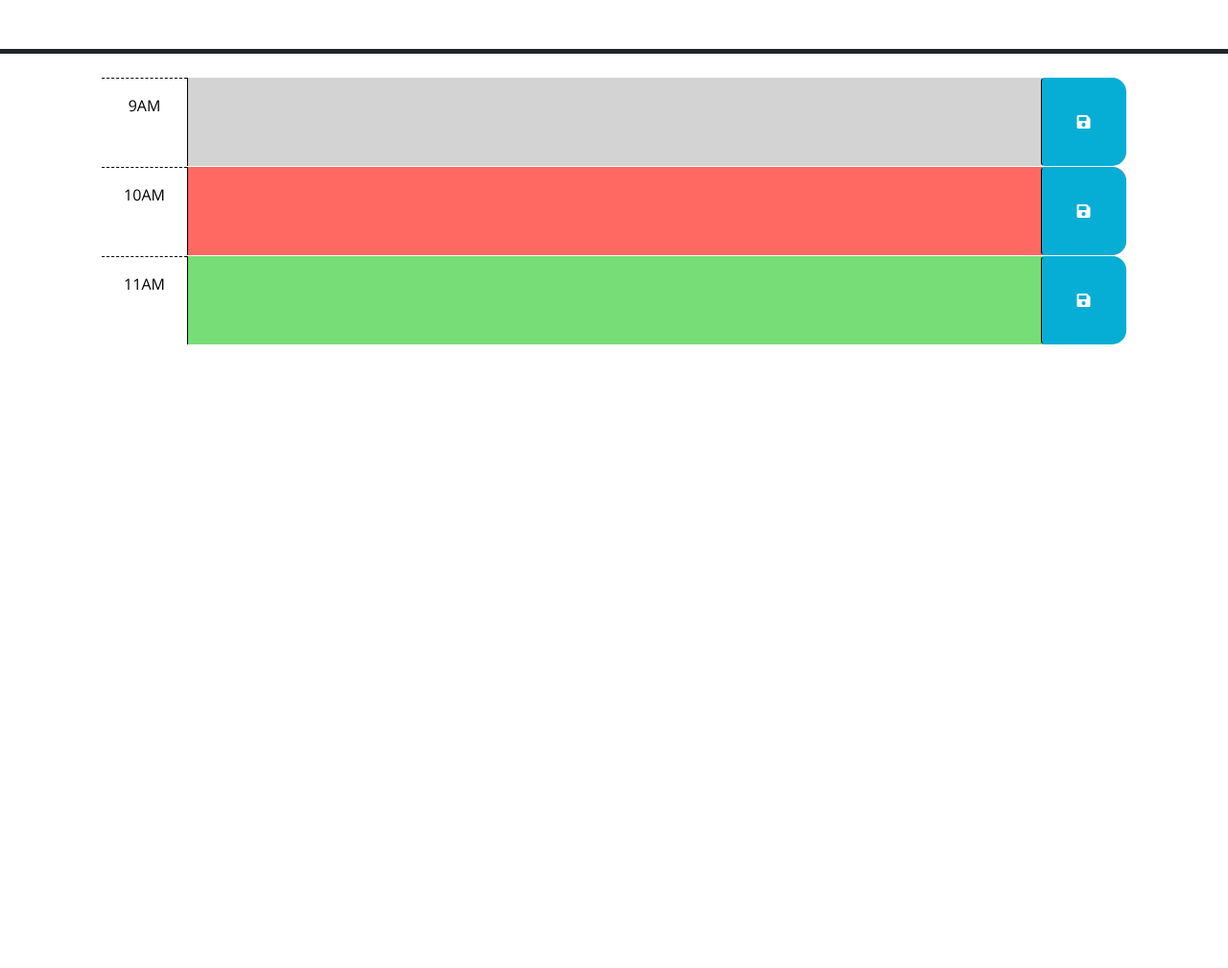
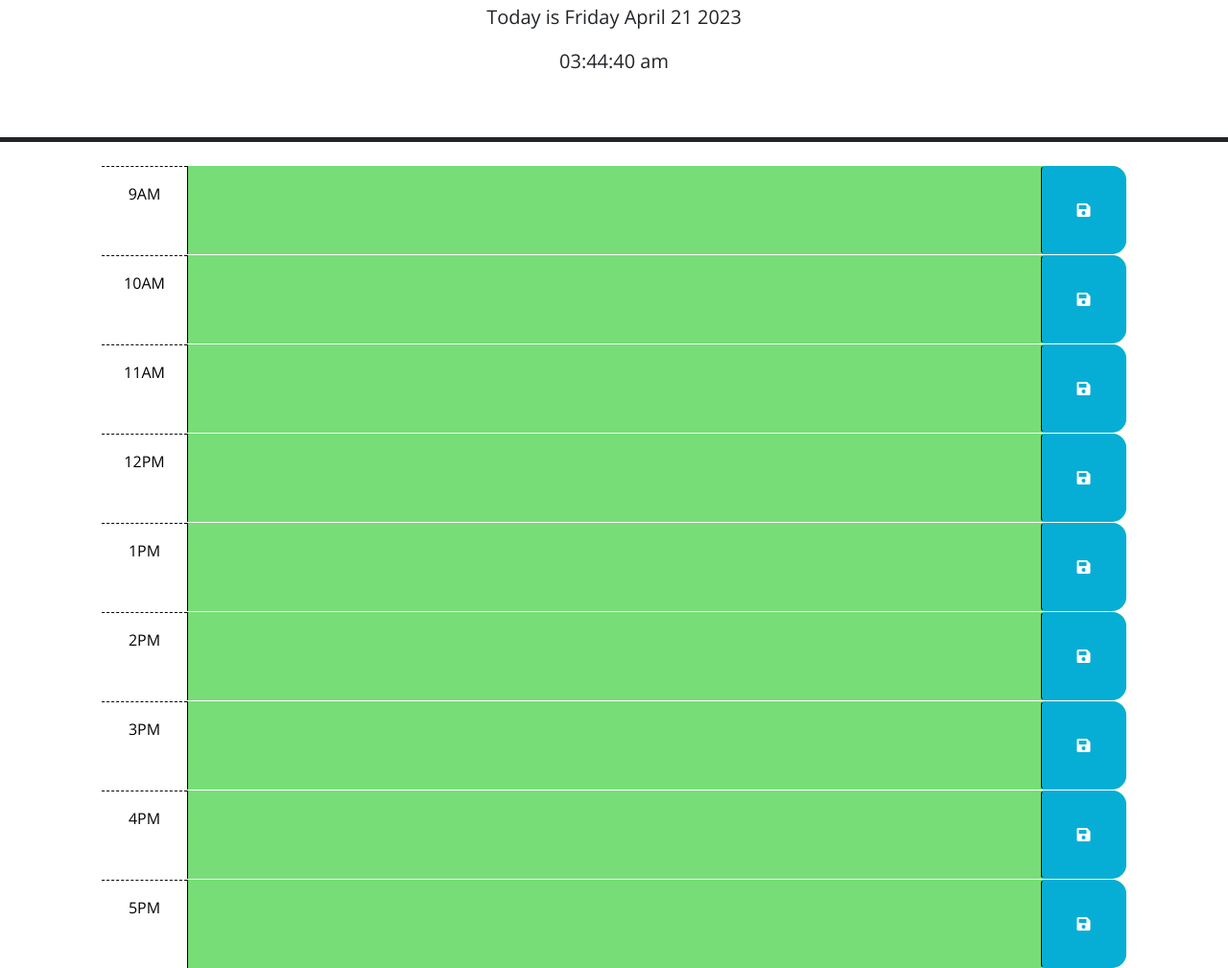
Before and after one commit to Tzuzu/Work-Day-Scheduler, a plain HTML site: page Develop/index.html in a window 1280 px wide. Shown: the part 176-1185 px from the top of the page at 96% size. Before the commit the page ends 800 px from the top, so only its background shows below. Drawn offline with nearby package versions, Linux system fonts and the light colour scheme.

Commit message:
Version 1 - Needs time fixes

```diff
--- a/Develop/index.html
+++ b/Develop/index.html
@@ -27,20 +27,10 @@
       <h1 class="display-3">Work Day Scheduler</h1>
       <p class="lead">A simple calendar app for scheduling your work day</p>
       <p id="currentDay" class="lead"></p>
+      <p id="currentHour" class="lead"></p>
     </header>
     <div class="container-lg px-5">
-      <!-- Use class for "past", "present", and "future" to apply styles to the
-        time-block divs accordingly. The javascript will need to do this by
-        adding/removing these classes on each div by comparing the hour in the
-        id to the current hour. The html provided below is meant to be an example
-        demonstrating how the css provided can be leveraged to create the
-        desired layout and colors. The html below should be removed or updated
-        in the finished product. Remember to delete this comment once the
-        code is implemented.
-        -->
-
-      <!-- Example of a past time block. The "past" class adds a gray background color. -->
-      <div id="hour-9" class="row time-block past">
+      <div id="9" class="row time-block">
         <div class="col-2 col-md-1 hour text-center py-3">9AM</div>
         <textarea class="col-8 col-md-10 description" rows="3"> </textarea>
         <button class="btn saveBtn col-2 col-md-1" aria-label="save">
@@ -48,8 +38,7 @@
         </button>
       </div>
 
-      <!-- Example of a a present time block. The "present" class adds a red background color. -->
-      <div id="hour-10" class="row time-block present">
+      <div id="10" class="row time-block">
         <div class="col-2 col-md-1 hour text-center py-3">10AM</div>
         <textarea class="col-8 col-md-10 description" rows="3"> </textarea>
         <button class="btn saveBtn col-2 col-md-1" aria-label="save">
@@ -57,9 +46,56 @@
         </button>
       </div>
 
-      <!-- Example of a future time block. The "future" class adds a green background color. -->
-      <div id="hour-11" class="row time-block future">
+      <div id="11" class="row time-block">
         <div class="col-2 col-md-1 hour text-center py-3">11AM</div>
+        <textarea class="col-8 col-md-10 description" rows="3"> </textarea>
+        <button class="btn saveBtn col-2 col-md-1" aria-label="save">
+          <i class="fas fa-save" aria-hidden="true"></i>
+        </button>
+      </div>
+
+      <div id="12" class="row time-block">
+        <div class="col-2 col-md-1 hour text-center py-3">12PM</div>
+        <textarea class="col-8 col-md-10 description" rows="3"> </textarea>
+        <button class="btn saveBtn col-2 col-md-1" aria-label="save">
+          <i class="fas fa-save" aria-hidden="true"></i>
+        </button>
+      </div>
+
+      <div id="13" class="row time-block">
+        <div class="col-2 col-md-1 hour text-center py-3">1PM</div>
+        <textarea class="col-8 col-md-10 description" rows="3"> </textarea>
+        <button class="btn saveBtn col-2 col-md-1" aria-label="save">
+          <i class="fas fa-save" aria-hidden="true"></i>
+        </button>
+      </div>
+
+      <div id="14" class="row time-block">
+        <div class="col-2 col-md-1 hour text-center py-3">2PM</div>
+        <textarea class="col-8 col-md-10 description" rows="3"> </textarea>
+        <button class="btn saveBtn col-2 col-md-1" aria-label="save">
+          <i class="fas fa-save" aria-hidden="true"></i>
+        </button>
+      </div>
+
+      <div id="15" class="row time-block">
+        <div class="col-2 col-md-1 hour text-center py-3">3PM</div>
+        <textarea class="col-8 col-md-10 description" rows="3"> </textarea>
+        <button class="btn saveBtn col-2 col-md-1" aria-label="save">
+          <i class="fas fa-save" aria-hidden="true"></i>
+        </button>
+      </div>
+
+      <div id="16" class="row time-block">
+        <div class="col-2 col-md-1 hour text-center py-3">4PM</div>
+        <textarea class="col-8 col-md-10 description" rows="3"> </textarea>
+        <button class="btn saveBtn col-2 col-md-1" aria-label="save">
+          <i class="fas fa-save" aria-hidden="true"></i>
+        </button>
+      </div>
+
+      <div id="17" class="row time-block">
+        <div class="col-2 col-md-1 hour text-center py-3">5PM</div>
         <textarea class="col-8 col-md-10 description" rows="3"> </textarea>
         <button class="btn saveBtn col-2 col-md-1" aria-label="save">
           <i class="fas fa-save" aria-hidden="true"></i>
--- a/Develop/script.js
+++ b/Develop/script.js
@@ -1,23 +1,43 @@
-// Wrap all code that interacts with the DOM in a call to jQuery to ensure that
-// the code isn't run until the browser has finished rendering all the elements
-// in the html.
-$(function () {
-  // TODO: Add a listener for click events on the save button. This code should
-  // use the id in the containing time-block as a key to save the user input in
-  // local storage. HINT: What does `this` reference in the click listener
-  // function? How can DOM traversal be used to get the "hour-x" id of the
-  // time-block containing the button that was clicked? How might the id be
-  // useful when saving the description in local storage?
-  //
-  // TODO: Add code to apply the past, present, or future class to each time
-  // block by comparing the id to the current hour. HINTS: How can the id
-  // attribute of each time-block be used to conditionally add or remove the
-  // past, present, and future classes? How can Day.js be used to get the
-  // current hour in 24-hour time?
-  //
-  // TODO: Add code to get any user input that was saved in localStorage and set
-  // the values of the corresponding textarea elements. HINT: How can the id
-  // attribute of each time-block be used to do this?
-  //
-  // TODO: Add code to display the current date in the header of the page.
+  // This will make sure the function doesn't load until the document has loaded
+$(document).ready(function () {
+
+  //Displays the current time on the header
+
+  var currentHour = dayjs().hour();
+
+  function getTime() {
+    var currentDay = dayjs().format('dddd MMMM D YYYY');
+    var currentTime = dayjs();
+    $('#currentDay').text('Today is ' + currentDay);
+    $('#currentHour').text(currentTime.format('HH:mm:ss a'));
+  }
+  setInterval(getTime, 1000);
+
+  // This will adjust the colors of each row depending on whether it's the current time, if it's passed, or if it hasn't happened yet
+  $('.time-block').each(function() {
+    var timeDay = $(this).attr('id');
+    if (timeDay == currentHour) {
+      $(this).removeClass('past future');
+      $(this).addClass('present');
+    } else if (timeDay < currentHour) {
+      $(this).removeClass('future present');
+      $(this).addClass('past');
+    } else if (timeDay > currentHour) {
+      $(this).removeClass('past present')
+      $(this).addClass('future');
+    }
+
+    // This function will save the text entry to local storage when the save button is clicked for the correct time
+
+    $('.saveBtn').on('click', function() {
+      var key = $(this).parent().attr('id');
+      var value = $(this).siblings('.description').val();
+      localStorage.setItem(key, value);
+    });
+
+    // This function will place the data that is saved in Local Storage into the corresponding text field
+    $('.description').each(function() {
+      $(this).val(localStorage.getItem($(this).parent().attr('id')))
+    })
+  });
 });
```
